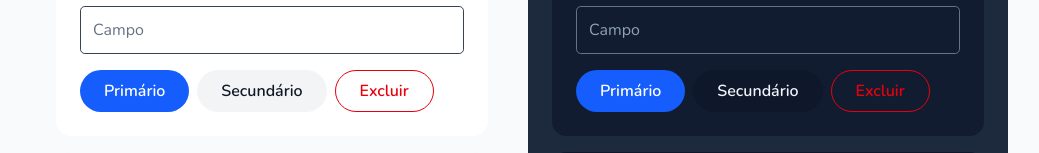
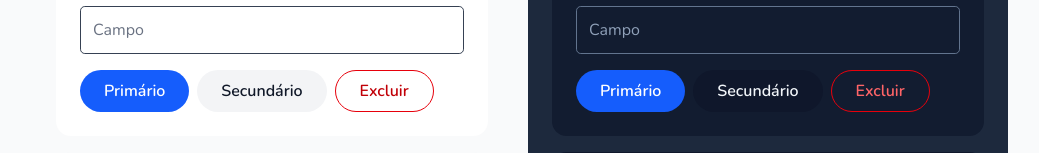
Before and after one commit to idelberto/DS.frontend-ui.REACT, a Next.js app: page /DS.frontend-ui.REACT/theme in a window 1280 px wide. Shown: the part 515-668 px from the top of the page, without its empty margins (120-1159 px from the left). Built offline with nearby package versions, Linux system fonts and the light colour scheme.

Commit message:
feature(showcase): ícones do painel e amostra Excluir no texto de status do escuro (lote 0.7)

```diff
--- a/src/app/dashboard/page.tsx
+++ b/src/app/dashboard/page.tsx
@@ -40,21 +40,21 @@ const STATS: Stat[] = [
     value: '512',
     trend: { label: '12%', tone: 'success', icon: TrendingUp },
     icon: Users,
-    iconClassName: 'text-success',
+    iconClassName: 'text-success dark:text-success-muted-foreground',
   },
   {
     label: 'Atendimentos',
     value: '38',
     trend: { label: '8%', tone: 'danger', icon: TrendingDown },
     icon: Stethoscope,
-    iconClassName: 'text-info',
+    iconClassName: 'text-info dark:text-info-muted-foreground',
   },
   {
     label: 'Faturamento',
     value: 'R$ 7.770',
     trend: { label: 'Meta', tone: 'warning', icon: CircleAlert },
     icon: HandCoins,
-    iconClassName: 'text-destructive',
+    iconClassName: 'text-destructive dark:text-destructive-muted-foreground',
   },
 ];
 
--- a/src/app/theme/theme-sample.tsx
+++ b/src/app/theme/theme-sample.tsx
@@ -26,7 +26,7 @@ export function ThemeSample() {
           </button>
           <button
             type="button"
-            className="rounded-full border border-destructive px-6 py-2 font-semibold text-destructive"
+            className="rounded-full border border-destructive px-6 py-2 font-semibold text-destructive-muted-foreground"
           >
             Excluir
           </button>
```
